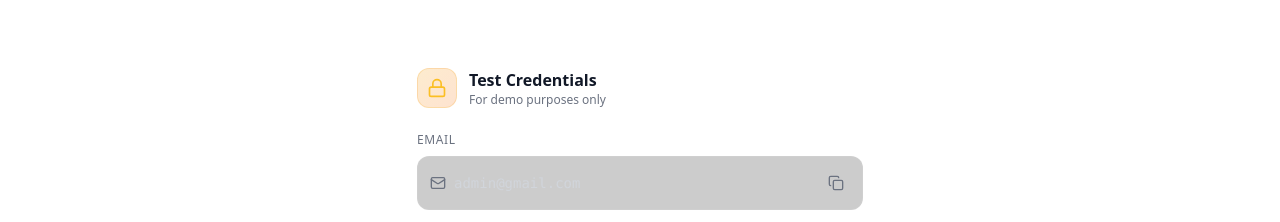
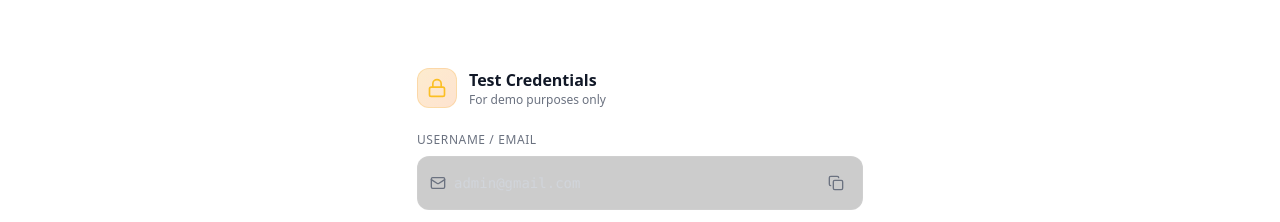
Before and after one commit to samet168/Portfolio, a Next.js app: page /projects/attendance-system in a window 1280 px wide. Shown: the part 6540-6762 px from the top of the page. Built offline with nearby package versions, Linux system fonts and the light colour scheme.

Commit message:
feat: add demo account credentials for pharmacy-pos-system

```diff
--- a/src/app/projects/[slug]/page.tsx
+++ b/src/app/projects/[slug]/page.tsx
@@ -897,9 +897,9 @@ function DemoAccountSection({ project }: { project: Project }) {
               </div>
             </div>
 
-            {/* Email */}
+            {/* Username / Email */}
             <div className="mb-4">
-              <label className="text-xs text-gray-500 dark:text-gray-500 uppercase tracking-wider mb-2 block">Email</label>
+              <label className="text-xs text-gray-500 dark:text-gray-500 uppercase tracking-wider mb-2 block">Username / Email</label>
               <div className="flex items-center gap-2 p-3 rounded-xl bg-black/20 border border-white/5">
                 <Mail className="w-4 h-4 text-gray-500 shrink-0" />
                 <span className="flex-1 text-sm text-gray-300 font-mono">{project.demoAccount.email}</span>
--- a/src/constants/projects.ts
+++ b/src/constants/projects.ts
@@ -496,6 +496,10 @@ export const projects: Project[] = [
     frontendUrl: 'https://github.com/samet168/Pharmacy-POS-Frontend',
     backendUrl: 'https://github.com/samet168/Pharmacy-POS-Backend',
     viewUrl: 'https://pharmacy-pos-frontend-eight.vercel.app/',
+    demoAccount: {
+      email: 'superadmin',
+      password: 'admin123'
+    },
     overview: {
       introduction:
         'Pharmacy POS System is a customized solution built to streamline medication sales, stock management, and prescription tracking.',
```
